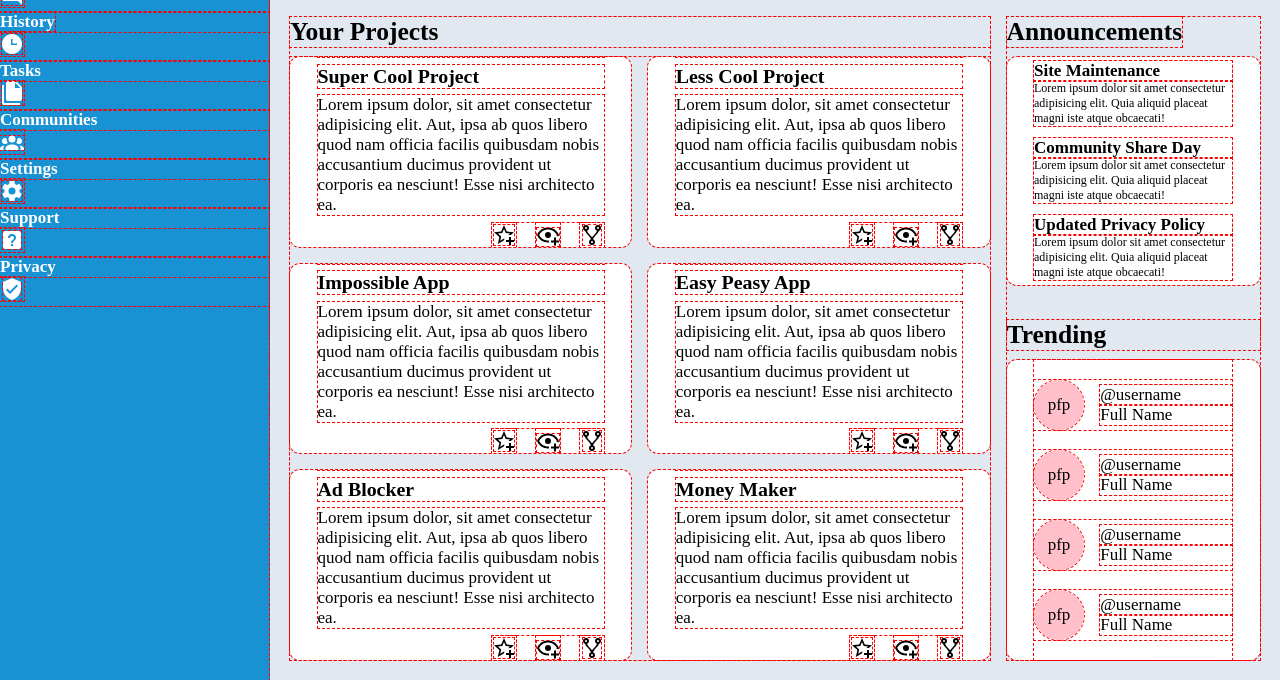
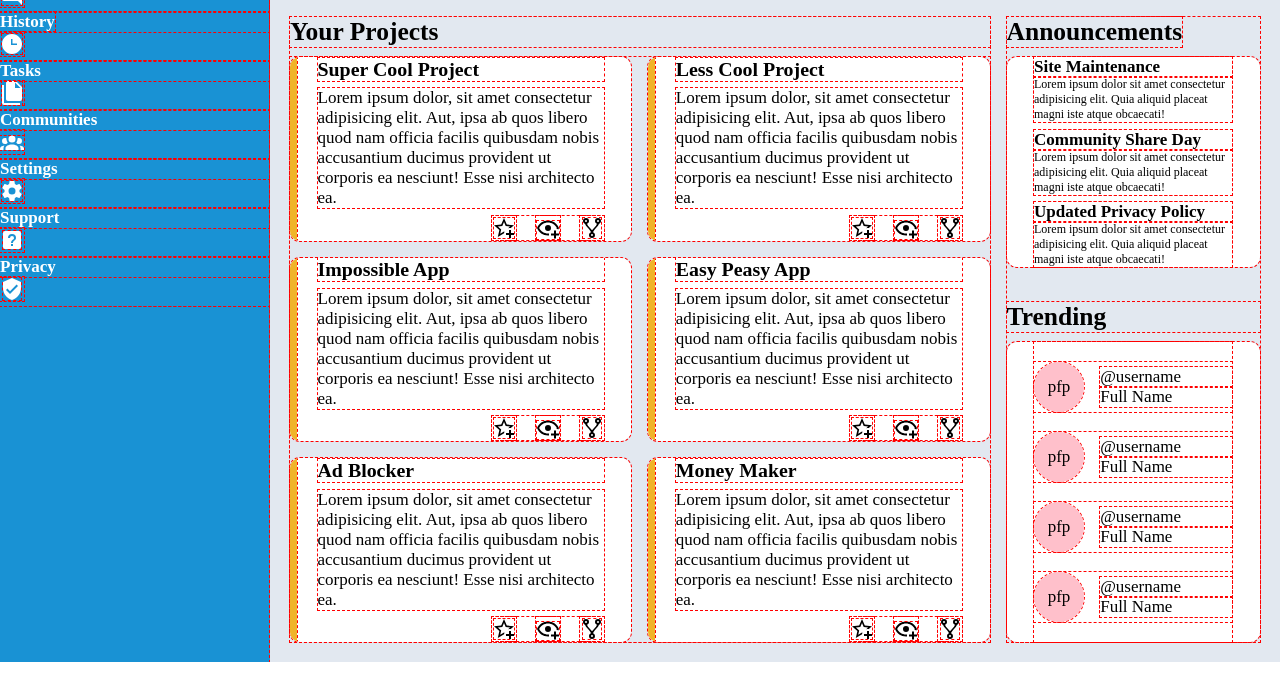
Before and after one commit to mattxmade/odin-admin-dashboard, a plain HTML site: page index.html in a window 1280 px wide. Shown: the part 165-845 px from the top of the page. Drawn offline with Linux system fonts and the light colour scheme.

Commit message:
Change card highlight decoration class name

```diff
--- a/index.html
+++ b/index.html
@@ -117,7 +117,7 @@
           <h2>Your Projects</h2>
           <ul class="cards-projects">
             <li class="card card-1">
-              <div class="highlight"></div>
+              <div class="card-highlight"></div>
               <h3>Super Cool Project</h3>
               <p>Lorem ipsum dolor, sit amet consectetur adipisicing elit. Aut, ipsa ab quos libero quod nam officia facilis quibusdam nobis accusantium ducimus provident ut corporis ea nesciunt! Esse nisi architecto ea.</p>
               <ul class="card-icons">
@@ -140,7 +140,7 @@
             </li>
 
             <li class="card card-2">
-              <div class="highlight"></div>
+              <div class="card-highlight"></div>
               <h3>Less Cool Project</h3>
               <p>Lorem ipsum dolor, sit amet consectetur adipisicing elit. Aut, ipsa ab quos libero quod nam officia facilis quibusdam nobis accusantium ducimus provident ut corporis ea nesciunt! Esse nisi architecto ea.</p>
               <ul class="card-icons">
@@ -163,7 +163,7 @@
             </li>
 
             <li class="card card-3">
-              <div class="lighlight"></div>
+              <div class="card-highlight"></div>
               <h3>Impossible App</h3>
               <p>Lorem ipsum dolor, sit amet consectetur adipisicing elit. Aut, ipsa ab quos libero quod nam officia facilis quibusdam nobis accusantium ducimus provident ut corporis ea nesciunt! Esse nisi architecto ea.</p>
               <ul class="card-icons">
@@ -186,7 +186,7 @@
             </li>
 
             <li class="card card-4">
-              <div class="lighlight"></div>
+              <div class="card-highlight"></div>
               <h3>Easy Peasy App</h3>
               <p>Lorem ipsum dolor, sit amet consectetur adipisicing elit. Aut, ipsa ab quos libero quod nam officia facilis quibusdam nobis accusantium ducimus provident ut corporis ea nesciunt! Esse nisi architecto ea.</p>
               <ul class="card-icons">
@@ -209,7 +209,7 @@
             </li>
 
             <li class="card card-5">
-              <div class="lighlight"></div>
+              <div class="card-highlight"></div>
               <h3>Ad Blocker</h3>
               <p>Lorem ipsum dolor, sit amet consectetur adipisicing elit. Aut, ipsa ab quos libero quod nam officia facilis quibusdam nobis accusantium ducimus provident ut corporis ea nesciunt! Esse nisi architecto ea.</p>
               <ul class="card-icons">
@@ -232,7 +232,7 @@
             </li>
 
             <li class="card card-6">
-              <div class="lighlight"></div>
+              <div class="card-highlight"></div>
               <h3>Money Maker</h3>
               <p>Lorem ipsum dolor, sit amet consectetur adipisicing elit. Aut, ipsa ab quos libero quod nam officia facilis quibusdam nobis accusantium ducimus provident ut corporis ea nesciunt! Esse nisi architecto ea.</p>
               <ul class="card-icons">
```
